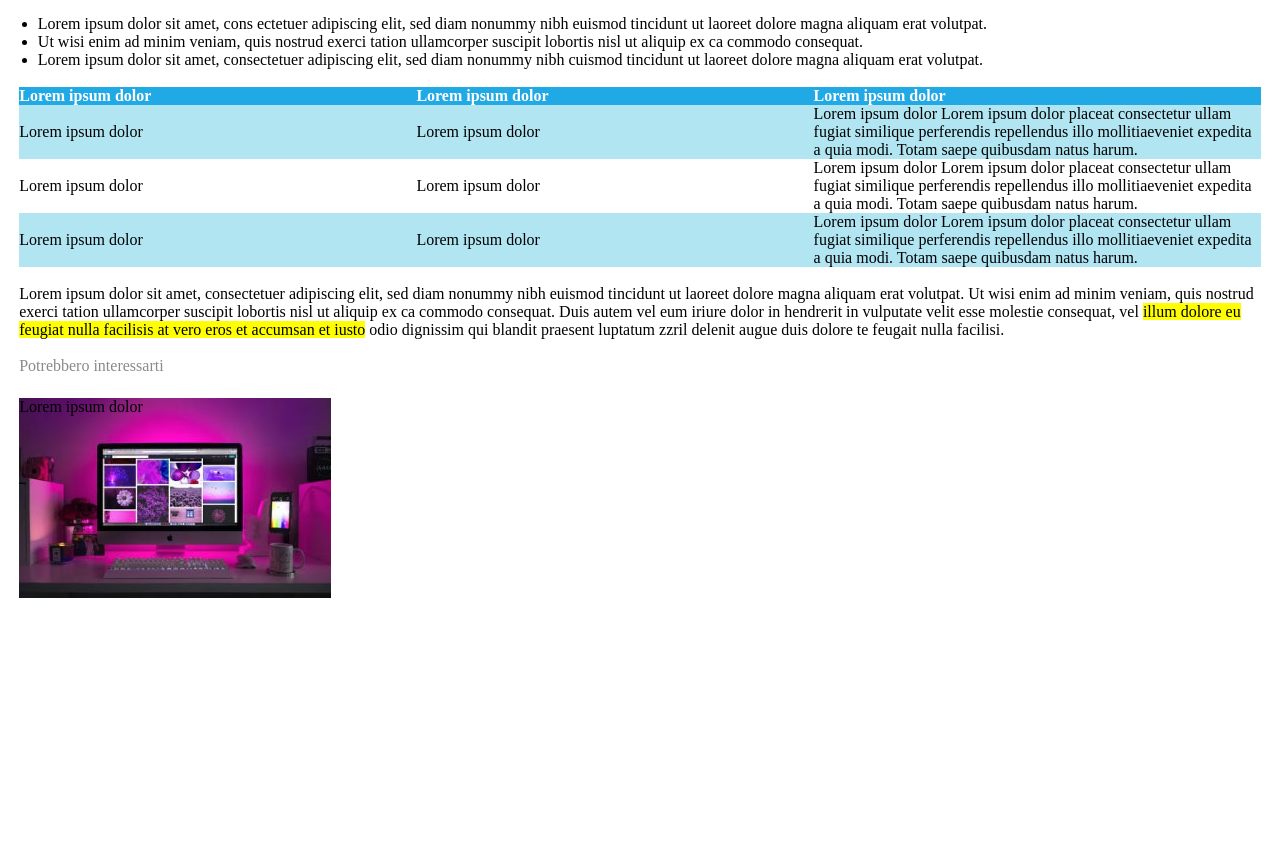
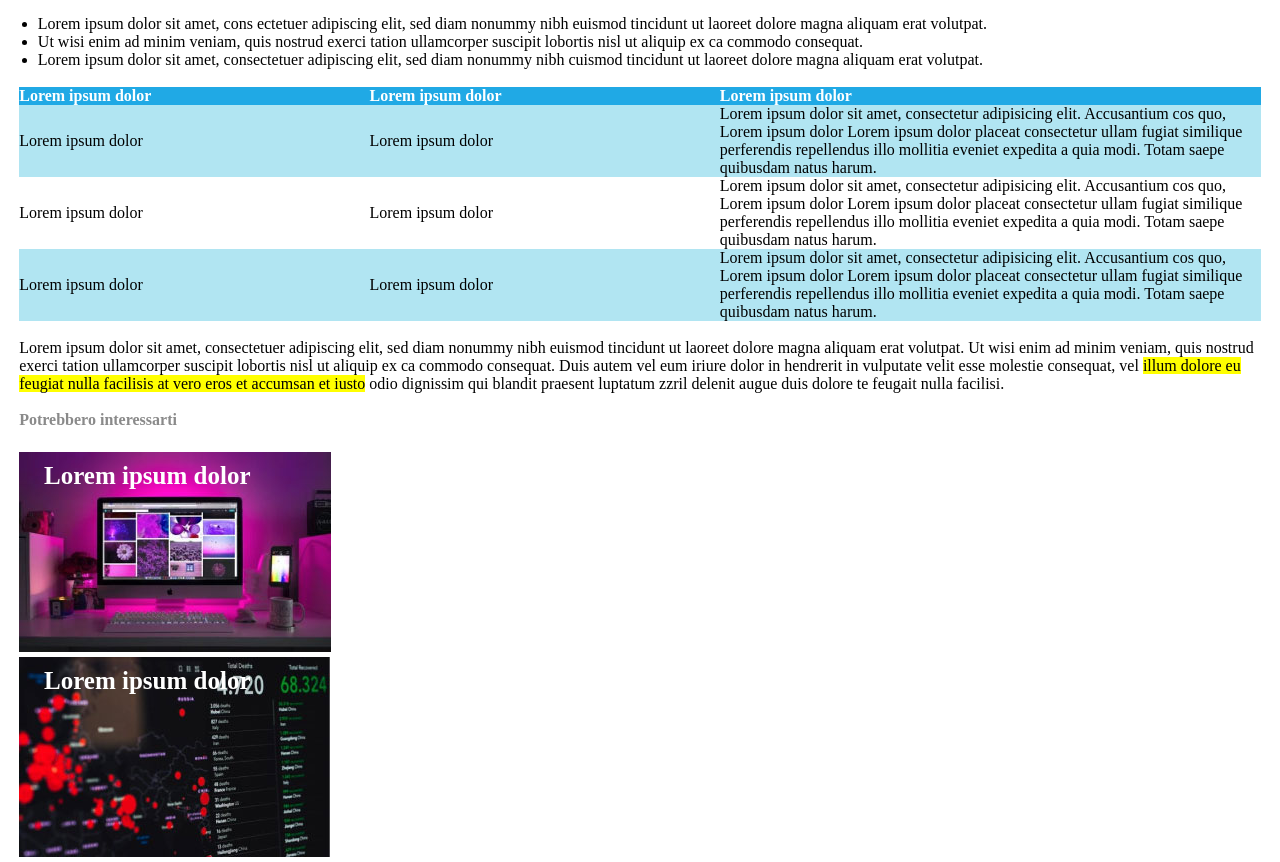
Before and after one commit to salzanopm/html-css-booleaner, a plain HTML site: page index.html in a window 1280 px wide. Shown: the part 795-1657 px from the top of the page. Before the commit the page ends 1398 px from the top, so only its background shows below. Drawn offline with Linux system fonts and the light colour scheme.

Commit message:
controllo

```diff
--- a/css/style.css
+++ b/css/style.css
@@ -71,6 +71,10 @@ table {
     border-collapse: collapse;
     width: 100%;
 }
+
+.cella-grande {
+    width: 1.5%;
+}
 tr > th {
     height: fit-content;
     width: 1%;
@@ -103,4 +107,22 @@ div {
     height: 200px;
 }
 
-.scritta-foto
+.grafico {
+    background-image: url("../img/graph.jpg");
+    background-repeat: no-repeat;
+    height: 200px;
+}
+
+.scritta-img {
+    padding-top: 10px;
+    margin-left: 2%;
+    color: white;
+    font-weight: bold;
+    font-size: 25px;
+
+}
+
+.potrebbero-interessarti {
+    color: #8a8a8a;
+    font-weight: bold;
+}
--- a/index.html
+++ b/index.html
@@ -68,19 +68,28 @@
                         <tr class="lightblue-row" >
                             <td>Lorem ipsum dolor</td>
                             <td>Lorem ipsum dolor</td>
-                            <td>Lorem ipsum dolor Lorem ipsum dolor placeat consectetur ullam fugiat similique perferendis repellendus illo mollitiaeveniet expedita a quia modi. Totam saepe quibusdam natus harum.</td>
+                            <td class="cella-grande">Lorem ipsum dolor sit amet, consectetur adipisicing elit. Accusantium cos quo,
+                                Lorem ipsum dolor Lorem ipsum dolor placeat consectetur ullam fugiat similique perferendis repellendus illo mollitia
+                                eveniet expedita a quia modi. Totam saepe quibusdam natus harum.
+                            </td>
                         </tr>
                         <tr>
                             <td>Lorem ipsum dolor</td>
                             <td>Lorem ipsum dolor</td>
-                            <td>Lorem ipsum dolor Lorem ipsum dolor placeat consectetur ullam fugiat similique perferendis repellendus illo mollitiaeveniet expedita a quia modi. Totam saepe quibusdam natus harum.</td>
+                            <td class="cella-grande">Lorem ipsum dolor sit amet, consectetur adipisicing elit. Accusantium cos quo,
+                                Lorem ipsum dolor Lorem ipsum dolor placeat consectetur ullam fugiat similique perferendis repellendus illo mollitia
+                                eveniet expedita a quia modi. Totam saepe quibusdam natus harum.
+                            </td>
                         </tr>
                     </tbody>
                     <tfoot>
                         <tr class="lightblue-row" >
                             <td>Lorem ipsum dolor</td>
                             <td>Lorem ipsum dolor</td>
-                            <td>Lorem ipsum dolor Lorem ipsum dolor placeat consectetur ullam fugiat similique perferendis repellendus illo mollitiaeveniet expedita a quia modi. Totam saepe quibusdam natus harum.</td>
+                            <td class="cella-grande">Lorem ipsum dolor sit amet, consectetur adipisicing elit. Accusantium cos quo,
+                                Lorem ipsum dolor Lorem ipsum dolor placeat consectetur ullam fugiat similique perferendis repellendus illo mollitia
+                                eveniet expedita a quia modi. Totam saepe quibusdam natus harum.
+                            </td>
                         </tr>
                     </tfoot>
                 </table>
@@ -99,11 +108,15 @@
     <footer>
         <!-- foto del footer -->
         <div class="container">
-            <p style="color: #8a8a8a;">Potrebbero interessarti</p>
+            <p class="potrebbero-interessarti">Potrebbero interessarti</p>
             <br>
             <div class="monitor">
                 <p class="scritta-img">Lorem ipsum dolor</p>
             </div>
+            <div class="grafico">
+                <p class="scritta-img">Lorem ipsum dolor</p>
+            </div>
+
         </div>
 
 
```
